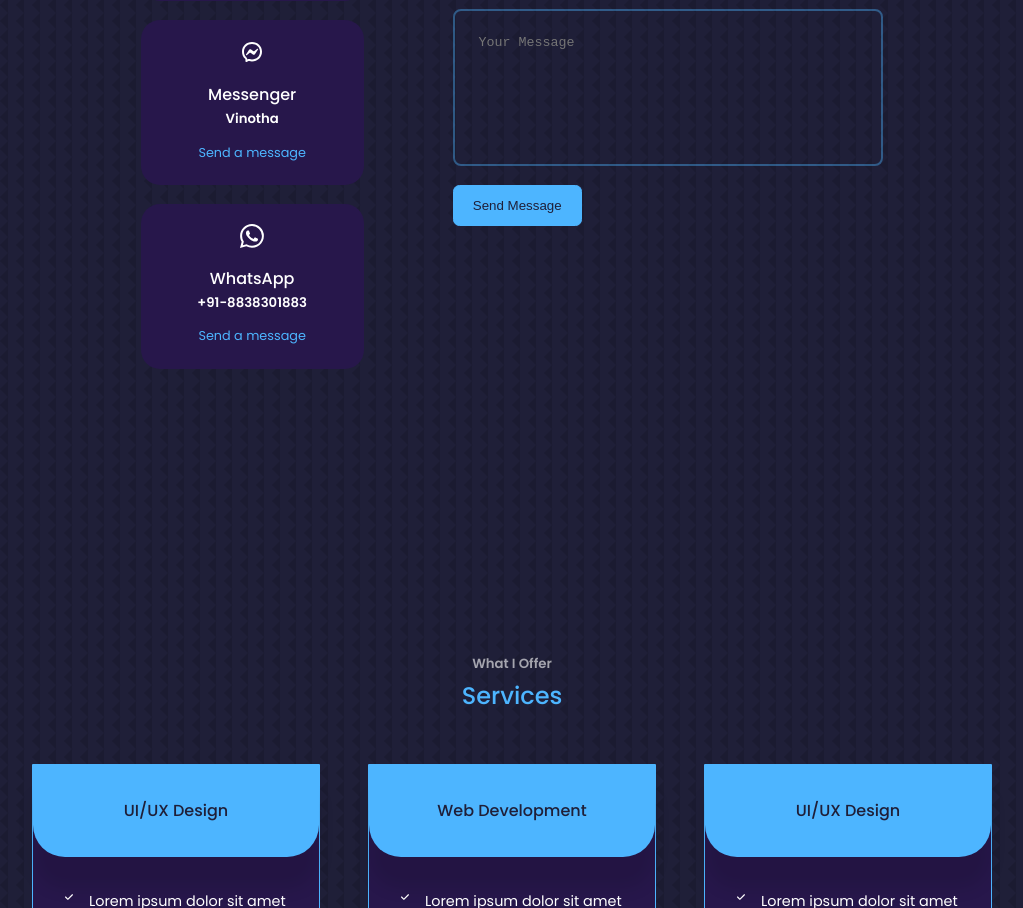
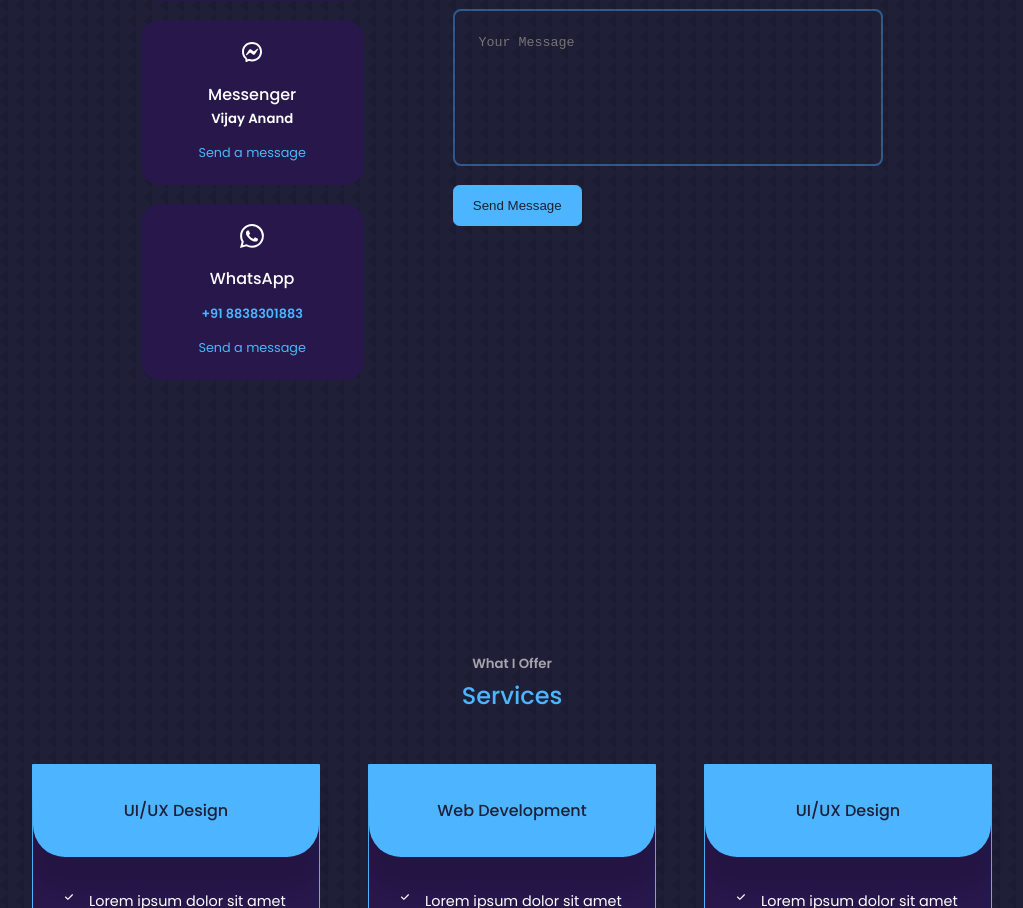
Before and after one commit to VjOnWeb/vijayanand-portfolio, a React (Create React App) app: page / in a window 1280 px wide. Shown: the part 3059-3967 px from the top of the page, without its empty margins (128-1151 px from the left). Built offline with nearby package versions, Linux system fonts and the light colour scheme.

Commit message:
Contact Changes

```diff
--- a/src/components/contact/Contact.jsx
+++ b/src/components/contact/Contact.jsx
@@ -23,14 +23,14 @@ const contact = () => {
           <article className="contact__option">
             <RiMessengerLine className='contact__option-icon'/>
             <h4>Messenger</h4>
-            <h5>Vinotha</h5>
+            <h5>Vijay Anand</h5>
             <a href="mailto:vijayanandvj1998@gmail.com" target="_blank">Send a message</a>
           </article>
 
           <article className="contact__option">
             <BsWhatsapp className='contact__option-icon'/>
             <h4>WhatsApp</h4>
-            <h5>+91-8838301883</h5>
+            <h5><a href="tel:+918838301883">+91 8838301883</a></h5>
             <a href="https://wa.me/918838301883" target="_blank">Send a message</a>
           </article>
 
--- a/src/components/header/HeaderSocilas.jsx
+++ b/src/components/header/HeaderSocilas.jsx
@@ -5,7 +5,7 @@ const HeaderSocilas = () => {
     <div className='header_socials'>
         <a href="https://www.linkedin.com/in/vijay-anand-494378186" target='_blank'><BsLinkedin/></a>
         <a href="https://github.com/VjOnWeb" target='_blank'><BsGithub/> </a>
-        <a href="https://wa.me/8838301883" target='_blank'><BsWhatsapp /> </a>
+        <a href="https://wa.me/918838301883" target="_blank"><BsWhatsapp/> </a>
     </div>
   )
 }
```
